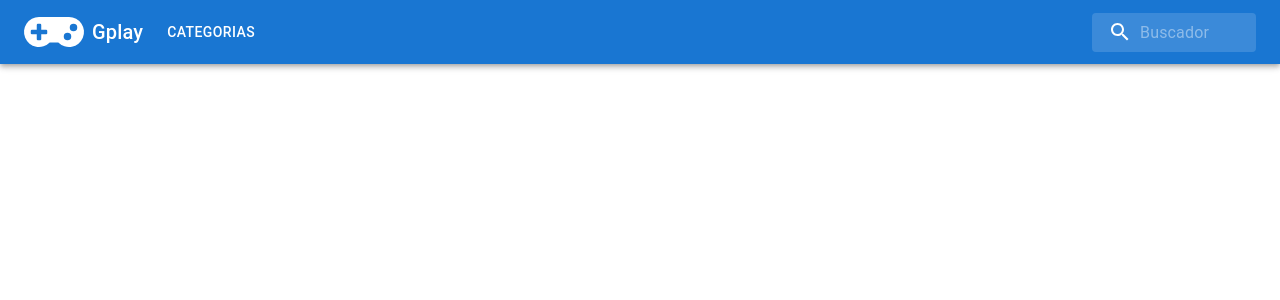
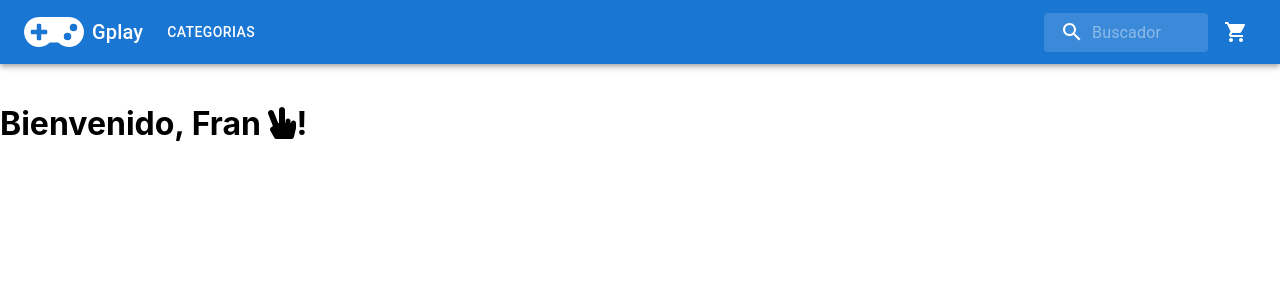
Before and after one commit to FranMontecino/Ecommerce-Montecino, a React (Create React App) app: page / in a window 1280 px wide. Shown: the top 300 px of the page. Built offline with nearby package versions, Linux system fonts and the light colour scheme.

Commit message:
Addin CartWidget and a PropGreeting

```diff
--- a/src/App.js
+++ b/src/App.js
@@ -1,10 +1,14 @@
 import './App.css';
-import NavBar from './Components/NavBar';
+import NavBar from './Components/NavBarComponents/NavBar';
+import ItemListContainer from './Components/ItemComponents/ItemListContainer';
 
 function App() {
   return (
-    <NavBar/>
+    <div classname="App">
+       <NavBar/>
+       <ItemListContainer user="Fran"/>
+    </div>
+
   );
 }
-
 export default App;
--- /dev/null
+++ b/src/Components/ItemComponents/ItemListContainer.js
@@ -0,0 +1,17 @@
+import { Component } from "react";
+import { FontAwesomeIcon } from '@fortawesome/react-fontawesome';
+import { faHandPeace } from '@fortawesome/free-solid-svg-icons'
+
+export class ItemListContainer extends Component {
+  render() {
+    const { user } = this.props;
+
+    return (
+      <div>
+        <h1>Bienvenido, {user} <FontAwesomeIcon icon={faHandPeace} size="1x" />!</h1>
+      </div>
+    );
+  };
+};
+
+export default ItemListContainer;
--- /dev/null
+++ b/src/Components/NavBarComponents/CartWidget.js
@@ -0,0 +1,13 @@
+import IconButton from '@mui/material/IconButton';
+import ShoppingCartIcon from '@mui/icons-material/ShoppingCart';
+
+const CartWidget = () => {
+      return (
+        <div>
+          <IconButton color="inherit">
+              <ShoppingCartIcon fontSize="short"/>
+          </IconButton>
+        </div>
+      )
+    };
+export default CartWidget;
--- a/src/Components/NavBar.js
+++ b/src/Components/NavBarComponents/NavBar.js
@@ -11,6 +11,7 @@ import { styled, alpha } from '@mui/material/styles';
 import InputBase from '@mui/material/InputBase';
 import { FontAwesomeIcon } from '@fortawesome/react-fontawesome';
 import { faGamepad } from '@fortawesome/free-solid-svg-icons'
+import CartWidget from './CartWidget';
 
 const Search = styled('div')(({ theme }) => ({
   position: 'relative',
@@ -78,12 +79,13 @@ const NavBar = () =>  {
                 <MenuItem>Nintendo Games</MenuItem>
             </Menu>
             <Box sx={{ flexGrow: 2 }}/>
-            <Search>
+            <Search sx={{marginRight:1}}>
                 <SearchIconWrapper>
                     <SearchIcon/>
                 </SearchIconWrapper>
                 <StyledInputBase placeholder="Buscador" inputProps={{ 'aria-label': 'search' }}/>
             </Search>
+            <CartWidget/>
         </Toolbar>
       </AppBar>
     </React.Fragment>
```
